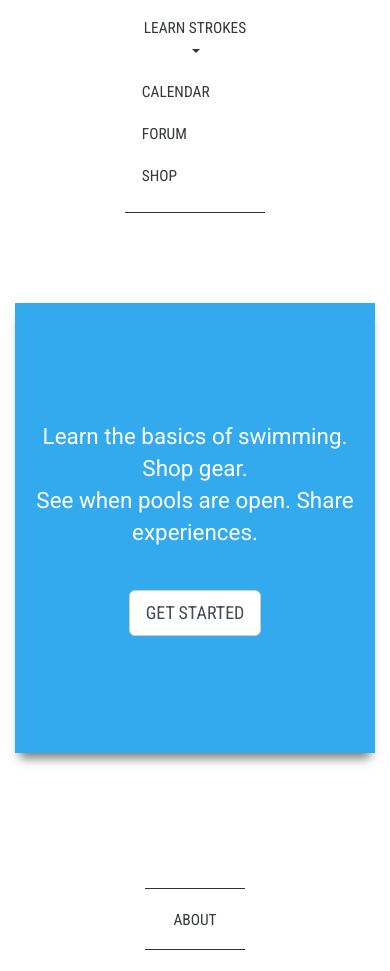
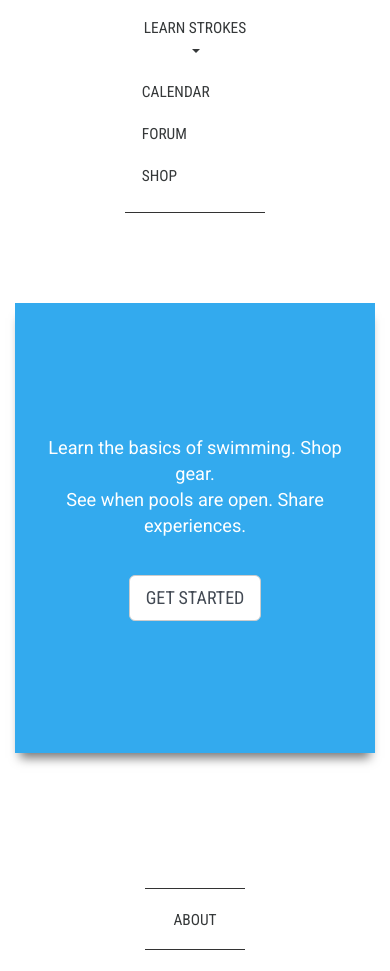
Before and after one commit to rachit91/swimad, a plain HTML site: page index.html in a window 390 px wide. Shown: the part 129-1100 px from the top of the page. Drawn offline with nearby package versions, Linux system fonts and the light colour scheme.

Commit message:
Text size change
Making the text smaller when the screen size changes.

```diff
--- a/css/custom.css
+++ b/css/custom.css
@@ -122,6 +122,12 @@ p {
   font-size: 1.6em;
   box-shadow: 0 10px 10px -5px #777;
   display: table;
+}
+
+@media (max-width: 768px) {
+  #welcome-card {
+    font-size: 1.3em;
+  }
 }
 
 .embedded-video {
```
